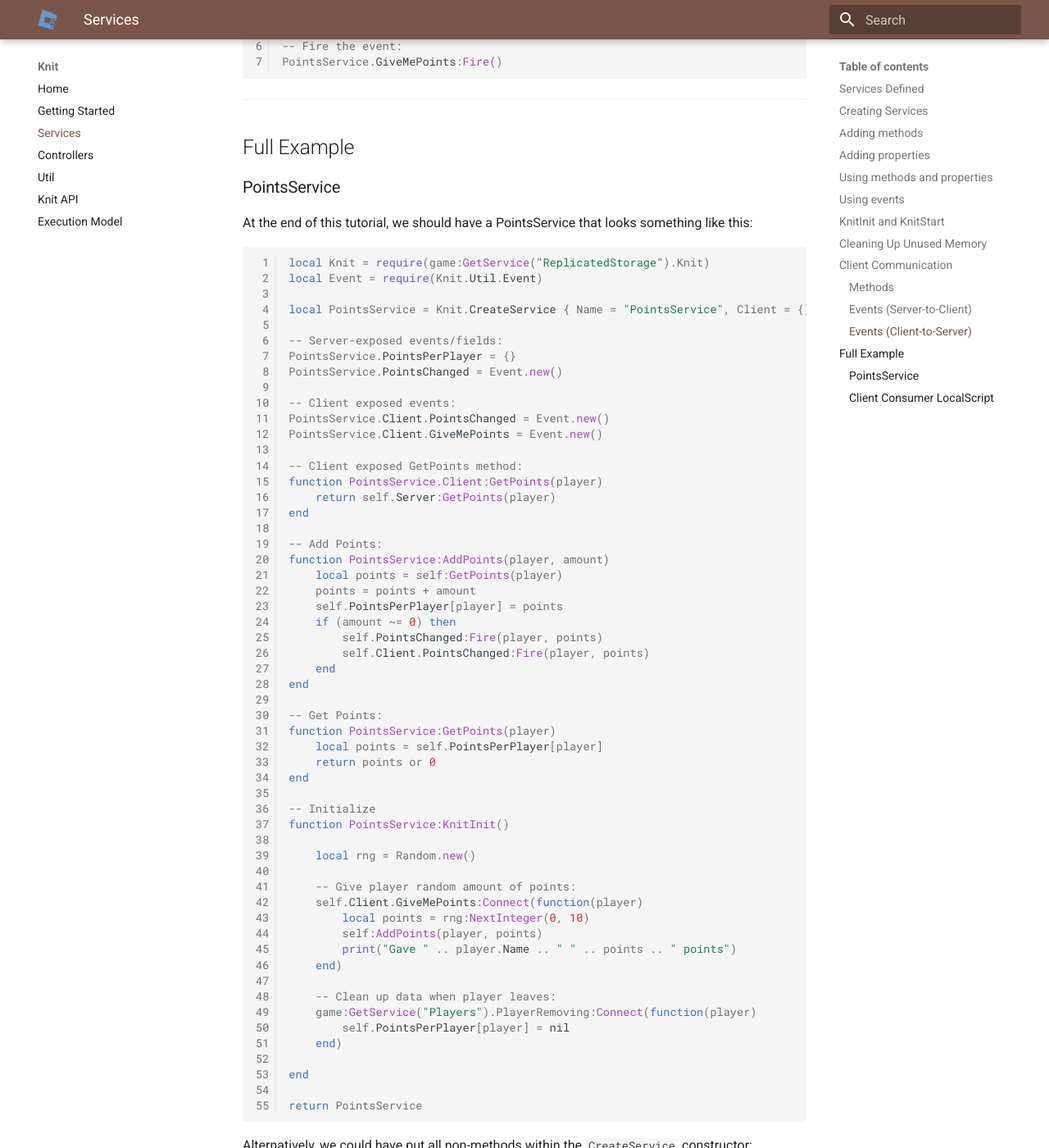
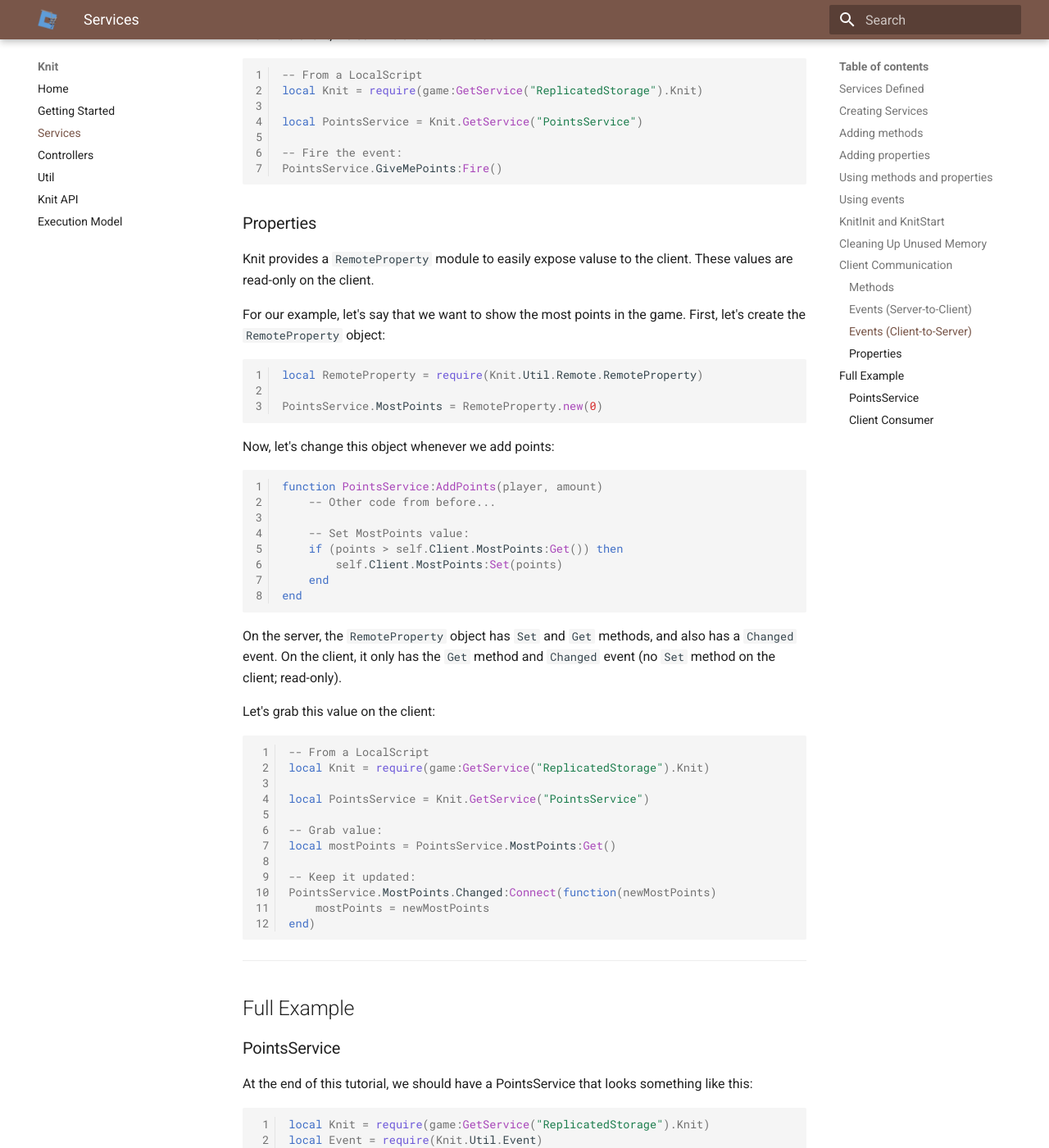
Before and after one commit to Sleitnick/Knit, an MkDocs documentation site: the page built from docs/services.md, in a window 1280 px wide and 1400 px high, scrolled down 5945 px. Shown: the whole window at 82% size. Built offline with MkDocs 1.6.1 and Material for MkDocs 9.7.7, drawn with Linux system fonts in a browser that asks for light colours; some of the changed text lies outside the part shown.

Commit message:
Remote changes

````diff
--- a/docs/services.md
+++ b/docs/services.md
@@ -158,10 +158,10 @@
 
 ### Events (Server-to-Client)
 
-We should also create an event that we can fire for the clients when their points change. We can use the Event module again, and just put one within the `Client` table:
+We should also create an event that we can fire for the clients when their points change. We can use the RemoteEvent module (`Knit.Util.Remote.RemoteEvent`), and just put one within the `Client` table:
 
 ```lua
-PointsService.Client.PointsChanged = Event.new()
+PointsService.Client.PointsChanged = RemoteEvent.new()
 ```
 
 Under the hood, Knit is creating a RemoteEvent linked to this event. This is a two-way event (like a tranceiver), so we can both send and receive data on both the server and the client.
@@ -194,6 +194,9 @@
 end)
 ```
 
+!!! note
+	Be sure to use `RemoteEvent` (_not_ `Event`) for client-exposed events.
+
 ### Events (Client-to-Server)
 
 Events can also be fired from the client. This is useful when the client needs to give the server information, but doesn't care about any response from the server. For instance, maybe the client wants to tell the PointsService that it wants some points. This is an odd use-case, but let's just role with it.
@@ -234,6 +237,50 @@
 PointsService.GiveMePoints:Fire()
 ```
 
+### Properties
+
+Knit provides a `RemoteProperty` module to easily expose valuse to the client. These values are read-only on the client.
+
+For our example, let's say that we want to show the most points in the game. First, let's create the `RemoteProperty` object:
+
+```lua
+local RemoteProperty = require(Knit.Util.Remote.RemoteProperty)
+
+PointsService.MostPoints = RemoteProperty.new(0)
+```
+
+Now, let's change this object whenever we add points:
+
+```lua
+function PointsService:AddPoints(player, amount)
+	-- Other code from before...
+
+	-- Set MostPoints value:
+	if (points > self.Client.MostPoints:Get()) then
+		self.Client.MostPoints:Set(points)
+	end
+end
+```
+
+On the server, the `RemoteProperty` object has `Set` and `Get` methods, and also has a `Changed` event. On the client, it only has the `Get` method and `Changed` event (no `Set` method on the client; read-only).
+
+Let's grab this value on the client:
+
+```lua
+-- From a LocalScript
+local Knit = require(game:GetService("ReplicatedStorage").Knit)
+
+local PointsService = Knit.GetService("PointsService")
+
+-- Grab value:
+local mostPoints = PointsService.MostPoints:Get()
+
+-- Keep it updated:
+PointsService.MostPoints.Changed:Connect(function(newMostPoints)
+	mostPoints = newMostPoints
+end)
+```
+
 -----------------------------------------------------
 
 ## Full Example
@@ -245,6 +292,8 @@
 ```lua
 local Knit = require(game:GetService("ReplicatedStorage").Knit)
 local Event = require(Knit.Util.Event)
+local RemoteEvent = require(Knit.Util.Remote.RemoteEvent)
+local RemoteProperty = require(Knit.Util.Remote.RemoteProperty)
 
 local PointsService = Knit.CreateService { Name = "PointsService", Client = {} }
 
@@ -253,8 +302,11 @@
 PointsService.PointsChanged = Event.new()
 
 -- Client exposed events:
-PointsService.Client.PointsChanged = Event.new()
-PointsService.Client.GiveMePoints = Event.new()
+PointsService.Client.PointsChanged = RemoteEvent.new()
+PointsService.Client.GiveMePoints = RemoteEvent.new()
+
+-- Client exposed properties:
+PointsService.Client.MostPoints = RemoteProperty.new(0)
 
 -- Client exposed GetPoints method:
 function PointsService.Client:GetPoints(player)
@@ -269,6 +321,9 @@
 	if (amount ~= 0) then
 		self.PointsChanged:Fire(player, points)
 		self.Client.PointsChanged:Fire(player, points)
+	end
+	if (points > self.Client.MostPoints:Get()) then
+		self.Client.MostPoints:Set(points)
 	end
 end
 
@@ -338,6 +393,14 @@
 -- Ask server to give points randomly:
 PointsService.GiveMePoints:Fire()
 
+-- Grab MostPoints value:
+local mostPoints = PointsService.MostPoints:Get()
+
+-- Keep MostPoints value updated:
+PointsService.MostPoints.Changed:Connect(function(newMostPoints)
+	mostPoints = newMostPoints
+end)
+
 -- Advanced example, using promises to get points:
 PointsService:GetPointsPromise():andThen(function(points)
 	print("Got points:", points)
--- a/src/Knit/Version.txt
+++ b/src/Knit/Version.txt
@@ -1 +1 @@
-0.0.1-alpha
+0.0.2-alpha
````
Also changed, not shown: other parts of docs/services.md (+2 -2 lines), docs/knitapi.md (+9 -0 lines), docs/util.md (+75 -0 lines), 5 other files.
